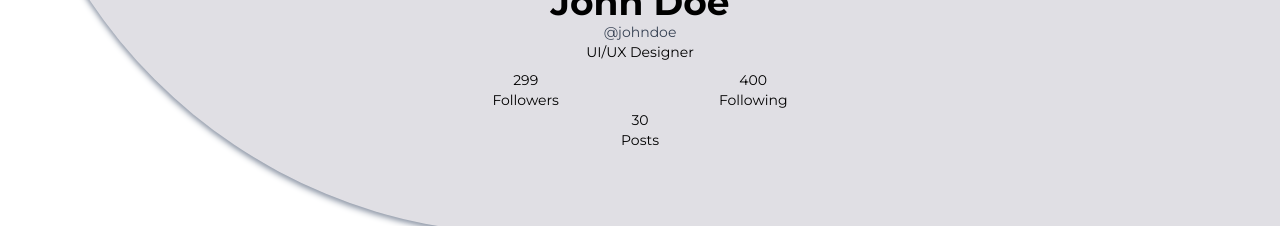
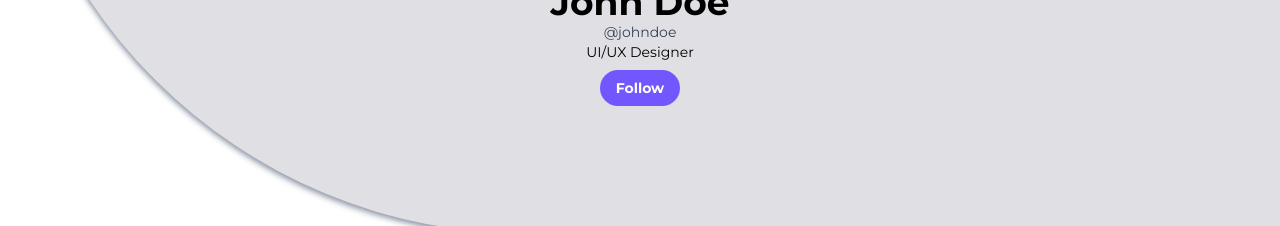
Before and after one commit to shiba-murmu/new-version-chichat, a React (Vite) app in the folder frontend/: page /user/1 in a window 1280 px wide. Shown: the part 294-520 px from the top of the page. Built offline with nearby package versions, Linux system fonts and the light colour scheme.

Commit message:
user profile now changed

```diff
--- a/frontend/src/features/Followers/Followers_profile/Followers_Profile.jsx
+++ b/frontend/src/features/Followers/Followers_profile/Followers_Profile.jsx
@@ -48,9 +48,13 @@ function Followers_profile_sidebar({ onClose }) {
 function Followers_Profile() {
     const { id } = useParams();
     const [isOpen, setIsOpen] = useState(false);
+    const [isFollowing, setIsFollowing] = useState(false);
     const toggleMenu = () => {
         setIsOpen(!isOpen);
     };
+    const toggleMenuToFollow = () => {
+        setIsFollowing(!isFollowing);
+    }
     return (
         <>
             <div className='min-h-screen w-screen'>
@@ -73,14 +77,16 @@ function Followers_Profile() {
                         <img src="https://images.pexels.com/photos/31978812/pexels-photo-31978812.jpeg" alt=""
                             className='h-32 md:h-45 w-32 md:w-45 rounded-full border-4 object-cover border-white mx-auto mt-10' />
                     </div>
-                    <div className='text-sm md:text-md text-center'>
+                    <div className='text-sm md:text-md text-center '>
                         {/* profile details container */}
                         <section>
                             <h1 className='text-2xl md:text-4xl font-bold text-center'>John Doe</h1>
                             <p className='text-center text-xs md:text-sm text-gray-700'>@johndoe</p>
                             <p className='text-center'>UI/UX Designer</p>
                         </section>
-                        <section className='flex mt-2 justify-evenly md:justify-center-safe md:gap-40'>
+                        {
+                            isFollowing ? <section className='flex mt-2 justify-evenly md:justify-center-safe md:gap-40'>
+                                {/* this section is hidden for sometimes/ */}
                                 <section className='flex flex-col justify-center'>
                                     <section className=''>299</section>
                                     <section>Followers</section>
@@ -90,10 +96,11 @@ function Followers_Profile() {
                                     <section>Following</section>
                                 </section>
                             </section>
-                        <section>
-                            <section>30</section>
-                            <section>Posts</section>
+                                :
+                                <section className='flex justify-center mt-2'>
+                                    <button type='button' onClick={toggleMenuToFollow} className='bg-[#7257ff] text-sm  rounded-full text-white font-bold py-2 px-4'>Follow</button>
                                 </section>
+                        }
                     </div>
                 </div>
 
```
Lines whose indentation alone changed are shown as unchanged.
